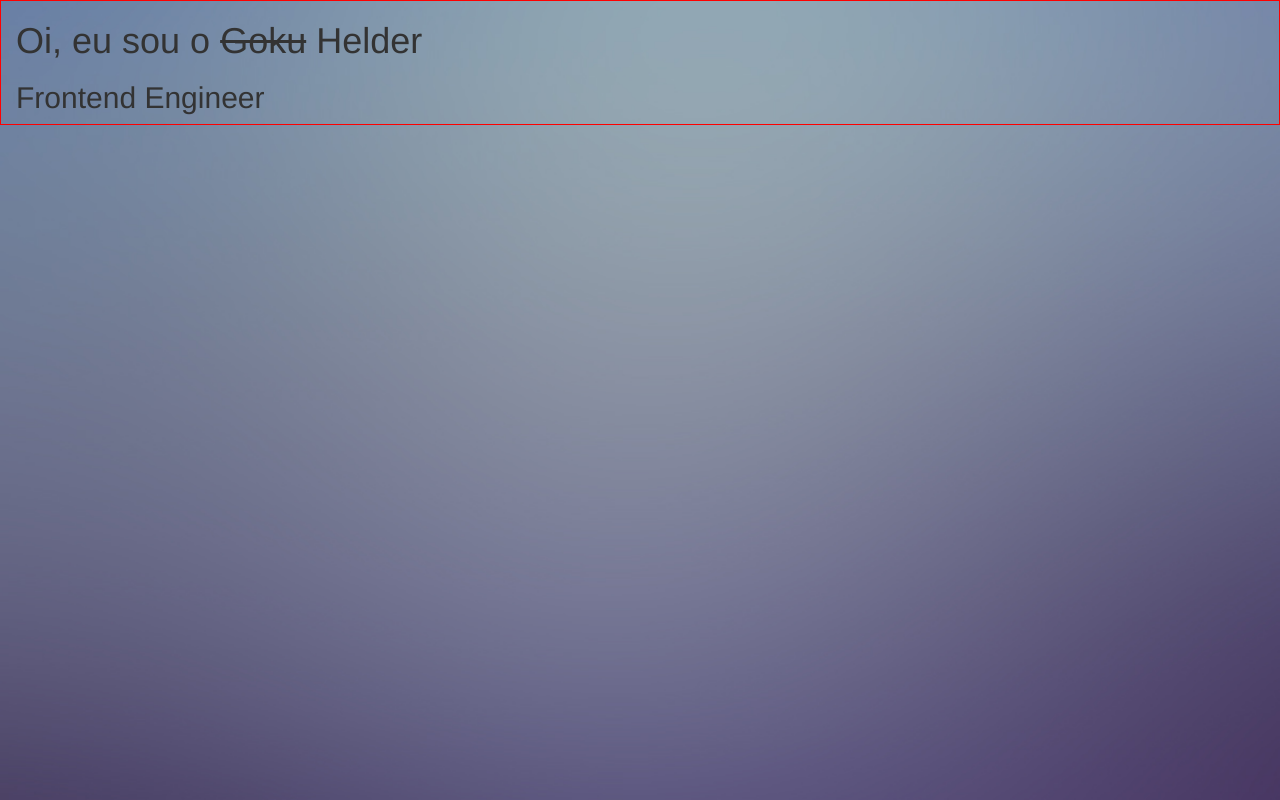
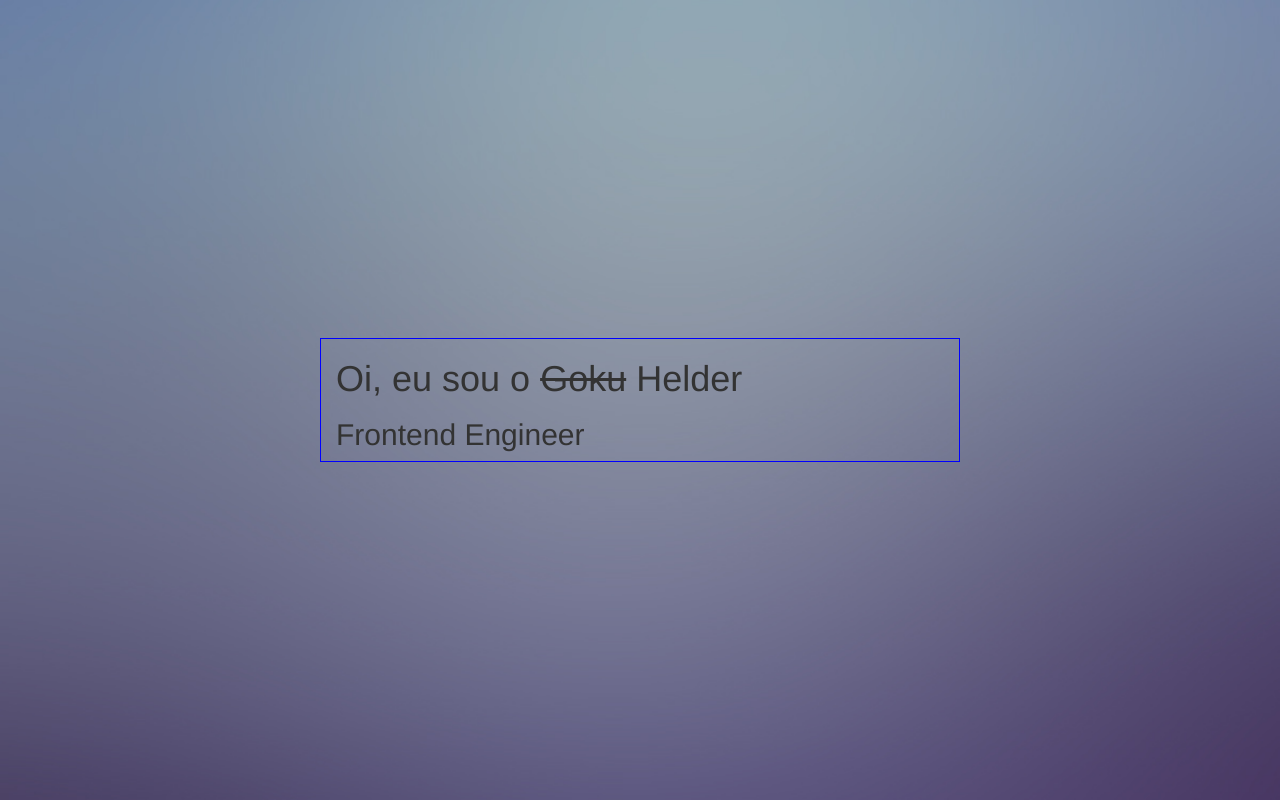
Before and after one commit to bargaorobalo/the-next-g, a website: page index.html in a window 1280 px wide. Drawn offline with nearby package versions, Linux system fonts and the light colour scheme; files that its build step writes are made by us from their sources.

Commit message:
Centering vertically and horizontally

```diff
--- a/assets/sass/default.scss
+++ b/assets/sass/default.scss
@@ -1,8 +1,22 @@
+html {
+  height: 100%;
+  width: 100%;
+  overflow: hidden;
+  min-width: 100%;
+  min-height: 100%;
+}
+
+body {
+  height: 100%;
+  width: 100%;
+  padding: 0;
+  margin: 0;
+}
 
 @import "button";
 
-#landing-page {
-	background: url('../img/bg-blurred.jpg') no-repeat center center fixed;
+.landing-page {
+	background: #93a6b4 url('../img/bg-blurred.jpg') no-repeat center center fixed;
 	-webkit-background-size: cover;
 	-moz-background-size: cover;
 	-o-background-size: cover;
@@ -12,6 +26,16 @@
 	-ms-filter: "progid:DXImageTransform.Microsoft.AlphaImageLoader(src='../img/bg-blurred.jpg', sizingMethod='scale')";
 }
 
+.container{
+  height:100%;
+  display:table;
+  width: 100%;
+  padding: 0;
+}
+
+.row {height: 100%; display:table-cell; vertical-align: middle;}
+
+
 .delete-text {
 	text-decoration: line-through;
 }
--- a/index.html
+++ b/index.html
@@ -2,16 +2,17 @@
 <html lang="pt-BR">
 <head>
 	<meta charset="UTF-8">
-	<title>New Website</title>
+	<title>Bargão Robalo | Frontend Engineer</title>
 	<link rel="stylesheet" href="assets/bootstrap/dist/css/bootstrap.min.css">
 	<link rel="stylesheet" href="assets/css/default.css">
 
 
 </head>
-<body id="landing-page">
-		<div class="col-sm-12 col-md-6 col-lg-12" style="border:1px solid red;" id="landing_page">
-			<div class="centralizado">
-				<div class="foto"></div>
+<body class="landing-page">
+		<div class="container">
+			<div class="row">
+				<div class="col-sm-6 col-sm-offset-3 col-md-6 col-md-offset-3 col-lg-6 col-lg-offset-3" style="border:1px solid blue;">
+					<div class="photo"></div>
 					<div class="whoami">
 						<h1>Oi, eu sou o <del class="delete-text">Goku</del> Helder</h1>
 						<h2>Frontend Engineer</h2>
@@ -23,6 +24,7 @@
 					</div>
 				</div>
 			</div>
+		</div>
 
 	<script src="assets/bootstrap/dist/js/bootstrap.min.js"></script>
 	<script src="assets/jquery/jquery.min.js"></script>
```
Lines whose indentation alone changed are shown as unchanged.
